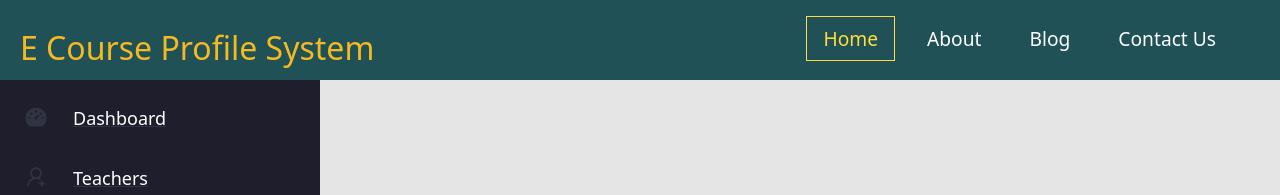
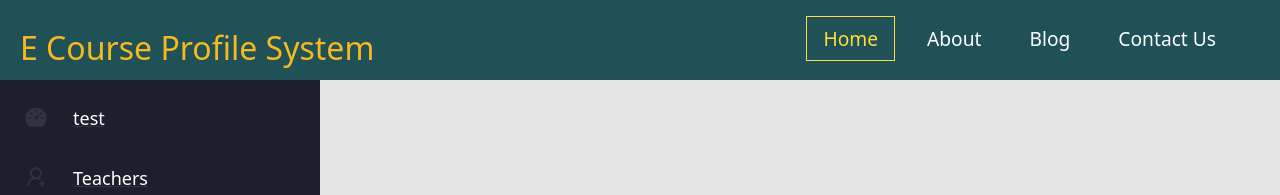
Before and after one commit to Husnain2001/corse_admin, a React (Create React App) app: page / in a window 1280 px wide. Shown: the top 195 px of the page. Built offline with nearby package versions, Linux system fonts and the light colour scheme.

Commit message:
test push

```diff
--- a/src/Components/Sidebar/Sidebar.js
+++ b/src/Components/Sidebar/Sidebar.js
@@ -25,7 +25,7 @@ const SideBar = () => {
           <Link to="/" className="menu-item" >
             <span className='d-flex'>
               <AiFillDashboard />
-              <p style={{ textDecoration: 'none' }}> Dashboard </p>
+              <p style={{ textDecoration: 'none' }}> test </p>
             </span>
           </Link>
         </li>
```
